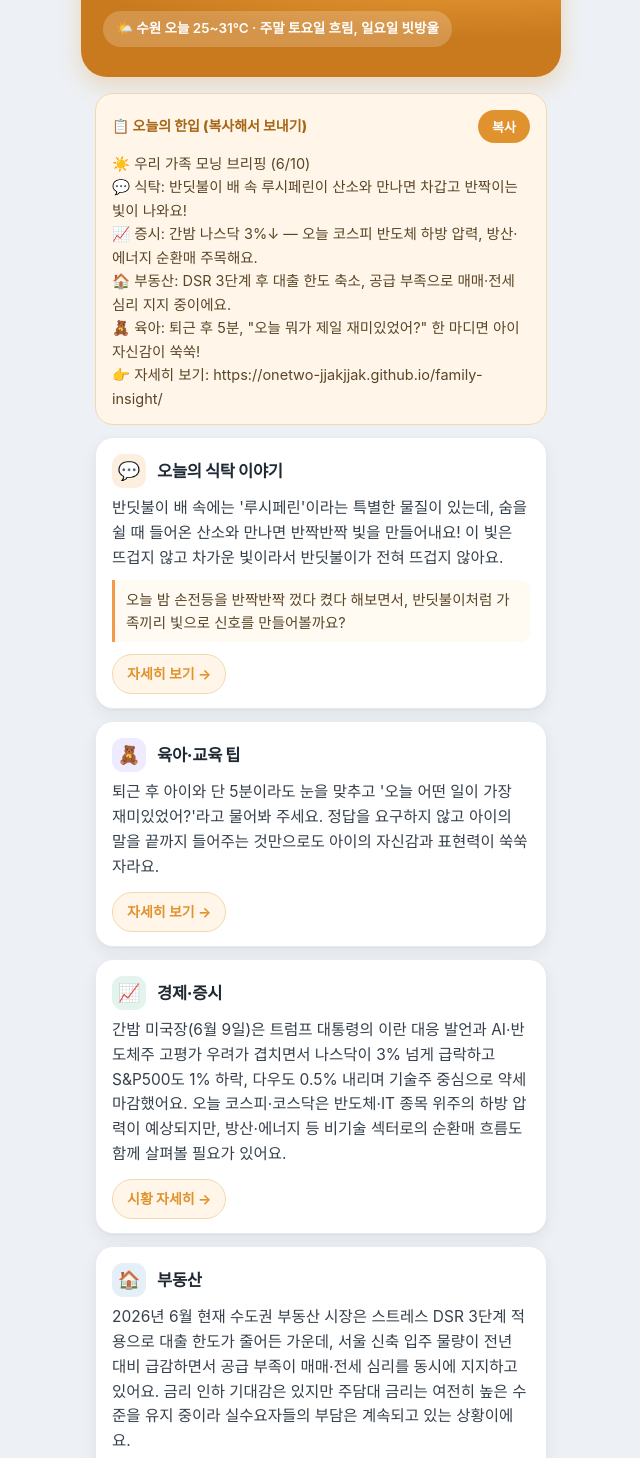
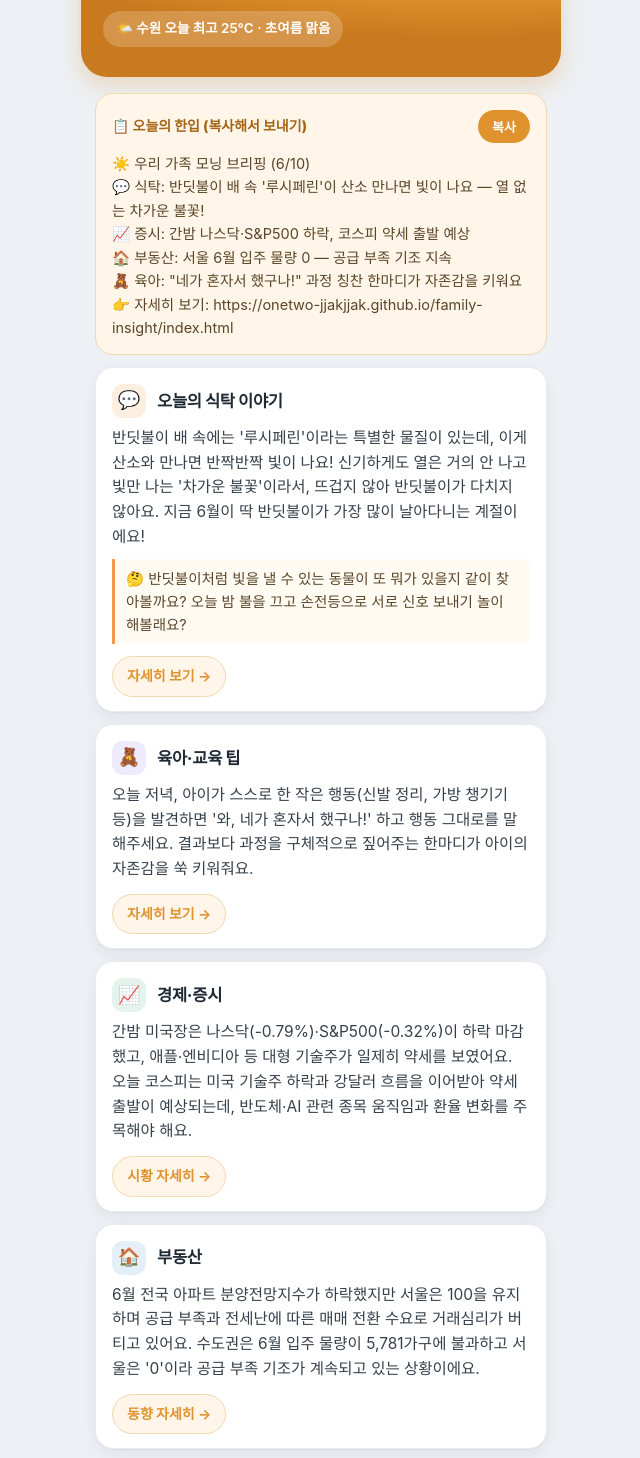
Before and after one commit to onetwo-jjakjjak/family-insight, a plain HTML site: page archive/2026-06-10.html in a window 1280 px wide. Shown: the part 117-1575 px from the top of the page, without its empty margins (319-959 px from the left). Drawn offline with Linux system fonts and the light colour scheme; a web font is replaced by a local one.

Commit message:
가족 브리핑 2026-06-10

```diff
--- a/archive/2026-06-10.html
+++ b/archive/2026-06-10.html
@@ -42,53 +42,53 @@
   <header>
     <div class="date">2026년 6월 10일 수요일</div>
     <div class="hello">좋은 아침이에요 ☀️<br>오늘의 우리 가족 이야기</div>
-    <div class="weather">🌤️ 수원 오늘 25~31℃ · 주말 토요일 흐림, 일요일 빗방울</div>
+    <div class="weather">🌤️ 수원 오늘 최고 25°C · 초여름 맑음</div>
   </header>
   <div class="copy">
     <div class="copy-head"><span>📋 오늘의 한입 (복사해서 보내기)</span><button class="copy-btn" onclick="copyCard()">복사</button></div>
     <div class="copy-body" id="cardText">☀️ 우리 가족 모닝 브리핑 (6/10)
-💬 식탁: 반딧불이 배 속 루시페린이 산소와 만나면 차갑고 반짝이는 빛이 나와요!
-📈 증시: 간밤 나스닥 3%↓ — 오늘 코스피 반도체 하방 압력, 방산·에너지 순환매 주목해요.
-🏠 부동산: DSR 3단계 후 대출 한도 축소, 공급 부족으로 매매·전세 심리 지지 중이에요.
-🧸 육아: 퇴근 후 5분, "오늘 뭐가 제일 재미있었어?" 한 마디면 아이 자신감이 쑥쑥!
-👉 자세히 보기: https://onetwo-jjakjjak.github.io/family-insight/</div>
+💬 식탁: 반딧불이 배 속 '루시페린'이 산소 만나면 빛이 나요 — 열 없는 차가운 불꽃!
+📈 증시: 간밤 나스닥·S&P500 하락, 코스피 약세 출발 예상
+🏠 부동산: 서울 6월 입주 물량 0 — 공급 부족 기조 지속
+🧸 육아: "네가 혼자서 했구나!" 과정 칭찬 한마디가 자존감을 키워요
+👉 자세히 보기: https://onetwo-jjakjjak.github.io/family-insight/index.html</div>
   </div>
   <div class="stack">
     <div class="card">
       <div class="head"><div class="chip" style="background:#FDEFE0;color:var(--c-talk)">💬</div><div class="title">오늘의 식탁 이야기</div></div>
-      <div class="body">반딧불이 배 속에는 '루시페린'이라는 특별한 물질이 있는데, 숨을 쉴 때 들어온 산소와 만나면 반짝반짝 빛을 만들어내요! 이 빛은 뜨겁지 않고 차가운 빛이라서 반딧불이가 전혀 뜨겁지 않아요.</div>
-      <div class="ask">오늘 밤 손전등을 반짝반짝 껐다 켰다 해보면서, 반딧불이처럼 가족끼리 빛으로 신호를 만들어볼까요?</div>
-      <a class="more" href="https://jr.etnews.com/20250321000150" target="_blank" rel="noopener">자세히 보기 →</a>
+      <div class="body">반딧불이 배 속에는 '루시페린'이라는 특별한 물질이 있는데, 이게 산소와 만나면 반짝반짝 빛이 나요! 신기하게도 열은 거의 안 나고 빛만 나는 '차가운 불꽃'이라서, 뜨겁지 않아 반딧불이가 다치지 않아요. 지금 6월이 딱 반딧불이가 가장 많이 날아다니는 계절이에요!</div>
+      <div class="ask">🤔 반딧불이처럼 빛을 낼 수 있는 동물이 또 뭐가 있을지 같이 찾아볼까요? 오늘 밤 불을 끄고 손전등으로 서로 신호 보내기 놀이 해볼래요?</div>
+      <a class="more" href="https://brunch.co.kr/@mnd0703/233" target="_blank" rel="noopener">자세히 보기 →</a>
     </div>
     <div class="card">
       <div class="head"><div class="chip" style="background:#EFEBFF;color:var(--c-kid)">🧸</div><div class="title">육아·교육 팁</div></div>
-      <div class="body">퇴근 후 아이와 단 5분이라도 눈을 맞추고 '오늘 어떤 일이 가장 재미있었어?'라고 물어봐 주세요. 정답을 요구하지 않고 아이의 말을 끝까지 들어주는 것만으로도 아이의 자신감과 표현력이 쑥쑥 자라요.</div>
-      <a class="more" href="https://www.chaisplay.com/stories/3199-%EC%9D%B4-%EA%B2%83%EB%A7%8C-%EC%95%8C%EB%A9%B4-%EC%95%84%EC%9D%B4%EC%99%80%EC%9D%98-%EB%8C%80%ED%99%94%EA%B0%80-%EC%89%AC%EC%9B%8C%EC%9A%94-%EC%95%84%EC%9D%B4%EC%99%80-%EB%8C%80%ED%99%94-%ED%8C%81-5%EA%B0%80%EC%A7%80" target="_blank" rel="noopener">자세히 보기 →</a>
+      <div class="body">오늘 저녁, 아이가 스스로 한 작은 행동(신발 정리, 가방 챙기기 등)을 발견하면 '와, 네가 혼자서 했구나!' 하고 행동 그대로를 말해주세요. 결과보다 과정을 구체적으로 짚어주는 한마디가 아이의 자존감을 쑥 키워줘요.</div>
+      <a class="more" href="https://www.chaisplay.com/stories/164-%EC%B9%AD%EC%B0%AC%EA%B3%BC-%EA%B2%A9%EB%A0%A4%EC%97%90%EB%8F%84-%EA%B8%B0%EC%88%A0%EC%9D%B4-%EC%9E%88%EC%96%B4%EC%9A%94-%EC%9A%B0%EB%A6%AC-%EC%95%84%EC%9D%B4-%ED%9A%A8%EA%B3%BC%EC%A0%81%EC%9D%B8-%EC%B9%AD%EC%B0%AC-%EB%B0%A9%EB%B2%95" target="_blank" rel="noopener">자세히 보기 →</a>
     </div>
     <div class="card">
       <div class="head"><div class="chip" style="background:#E4F4EC;color:var(--c-money)">📈</div><div class="title">경제·증시</div></div>
-      <div class="body">간밤 미국장(6월 9일)은 트럼프 대통령의 이란 대응 발언과 AI·반도체주 고평가 우려가 겹치면서 나스닥이 3% 넘게 급락하고 S&P500도 1% 하락, 다우도 0.5% 내리며 기술주 중심으로 약세 마감했어요. 오늘 코스피·코스닥은 반도체·IT 종목 위주의 하방 압력이 예상되지만, 방산·에너지 등 비기술 섹터로의 순환매 흐름도 함께 살펴볼 필요가 있어요.</div>
-      <a class="more" href="https://www.thestreet.com/stock-market-today/stock-market-today-dow-jones-sp-500-nasdaq-updates-june-09-2026" target="_blank" rel="noopener">시황 자세히 →</a>
+      <div class="body">간밤 미국장은 나스닥(-0.79%)·S&P500(-0.32%)이 하락 마감했고, 애플·엔비디아 등 대형 기술주가 일제히 약세를 보였어요. 오늘 코스피는 미국 기술주 하락과 강달러 흐름을 이어받아 약세 출발이 예상되는데, 반도체·AI 관련 종목 움직임과 환율 변화를 주목해야 해요.</div>
+      <a class="more" href="https://m.finance.daum.net/domestic" target="_blank" rel="noopener">시황 자세히 →</a>
     </div>
     <div class="card">
       <div class="head"><div class="chip" style="background:#E5EFF8;color:var(--c-home)">🏠</div><div class="title">부동산</div></div>
-      <div class="body">2026년 6월 현재 수도권 부동산 시장은 스트레스 DSR 3단계 적용으로 대출 한도가 줄어든 가운데, 서울 신축 입주 물량이 전년 대비 급감하면서 공급 부족이 매매·전세 심리를 동시에 지지하고 있어요. 금리 인하 기대감은 있지만 주담대 금리는 여전히 높은 수준을 유지 중이라 실수요자들의 부담은 계속되고 있는 상황이에요.</div>
-      <a class="more" href="https://kbthink.com/realestate/basics/2026-housing-market.html" target="_blank" rel="noopener">동향 자세히 →</a>
+      <div class="body">6월 전국 아파트 분양전망지수가 하락했지만 서울은 100을 유지하며 공급 부족과 전세난에 따른 매매 전환 수요로 거래심리가 버티고 있어요. 수도권은 6월 입주 물량이 5,781가구에 불과하고 서울은 '0'이라 공급 부족 기조가 계속되고 있는 상황이에요.</div>
+      <a class="more" href="https://www.newspim.com/news/view/20260609000402" target="_blank" rel="noopener">동향 자세히 →</a>
     </div>
     <div class="card">
       <div class="head"><div class="chip" style="background:#ECEEF1;color:var(--c-news)">📰</div><div class="title">주요 뉴스</div></div>
-      <div class="body">오늘은 생활·문화·경제 소식 세 가지예요. ① 비만치료제 마운자로 고용량(12.5mg·15mg)이 오늘 국내 정식 출시됐어요 — 임상에서 72주 만에 최대 22.5% 체중 감량 효과 확인! ② 2026 북중미 월드컵에 맞춰 멕시코 전역에서 K컬처 축제가 한창이에요, 케이팝·K푸드·전통연희에 현지 반응이 뜨겁다고 해요. ③ 6·3 지방선거 투표용지 수량 논란 관련 검·경 합동수사본부가 공식 출범했어요.</div>
-      <a class="more" href="https://www.thepublic.kr/news/articleView.html?idxno=306254" target="_blank" rel="noopener">뉴스 모아보기 →</a>
+      <div class="body">오늘 주목할 소식 세 가지예요. 첫째, 삼성그룹이 전 계열사를 대상으로 'AI 대전환'을 전격 선포했어요 — 임직원이 외부 생성형 AI를 업무에 직접 활용할 수 있도록 조직 전반을 바꾸겠다는 방침이에요. 둘째, 비만·당뇨 치료제 '마운자로' 고용량(12.5mg·15mg)이 오늘부터 국내에 정식 출시됐어요. 셋째, 오늘은 1987년 6·10 민주항쟁 기념일로, 관련 행사와 기념식이 전국에서 열릴 예정이에요.</div>
+      <a class="more" href="https://news.naver.com" target="_blank" rel="noopener">뉴스 모아보기 →</a>
     </div>
     <div class="card">
       <div class="head"><div class="chip" style="background:#FBE7E7;color:var(--c-health)">🩺</div><div class="title">오늘의 건강</div></div>
-      <div class="body">초여름 수원은 기온이 오르고 땀이 많이 나는 시기라, 목마르기 전에 물을 조금씩 자주 마시는 습관이 정말 중요해요. 수박·오이처럼 수분이 풍부한 제철 과일과 채소를 함께 드시면 더위도 이기고 건강도 챙길 수 있어요!</div>
-      <a class="more" href="https://kormedi.com/1595744/" target="_blank" rel="noopener">건강 팁 자세히 →</a>
+      <div class="body">초여름 더위가 시작되면 갈증을 느끼기 전부터 조금씩 자주 물을 마시는 게 좋아요. 오이·토마토처럼 수분 함량이 높은 제철 채소를 식탁에 올리면 수분 보충과 영양 챙기기를 한 번에 할 수 있어요.</div>
+      <a class="more" href="https://mdarch.co.kr/6%EC%9B%94-%EC%A0%9C%EC%B2%A0%EC%9D%8C%EC%8B%9D-%EC%B4%9D%EC%A0%95%EB%A6%AC%EF%BD%9C%EC%B4%88%EC%97%AC%EB%A6%84-%EA%B1%B4%EA%B0%95-%EB%B0%A5%EC%83%81-%EC%B6%94%EC%B2%9C-%EB%A9%94%EB%89%B4%EB%A1%9C/" target="_blank" rel="noopener">건강 팁 자세히 →</a>
     </div>
     <div class="card">
       <div class="head"><div class="chip" style="background:#E2F5F6;color:var(--c-life)">🌤️</div><div class="title">생활 · 주말</div></div>
-      <div class="body">이번 주말(6/13~14) 수원은 토요일 최고 31°C 흐린 날씨, 일요일은 25°C에 가벼운 빗방울이 예상되니 우산 챙겨 나가세요! 수원화성 일대에서는 '한옥에서 노는 주말' 상설 프로그램과 화성행궁 야간개장이 진행 중이고, 6월 제철 식재료인 참외와 햇감자로 간단히 냉채나 감자전을 만들어 보는 것도 좋아요.</div>
-      <a class="more" href="https://www.korea247.kr/south-korea/gyeonggi-do/weather-suwon/" target="_blank" rel="noopener">주말 나들이 →</a>
+      <div class="body">오늘 수원은 최고 25°C 안팎의 초여름 날씨로 나들이하기 좋아요. 이번 주말(6/13~14)엔 수원화성 일대 산책과 함께 경기관광플랫폼에서 확인할 수 있는 지역 공연·행사를 노려보세요. 6월 제철인 감자·오이·참외로 간단히 오이냉국이나 감자볶음을 해두면 더위에 지친 입맛을 돋우기에 딱이에요.</div>
+      <a class="more" href="https://fnbplanet.com/6%EC%9B%94-%EC%A0%9C%EC%B2%A0%EC%9D%8C%EC%8B%9D-%EC%B6%94%EC%B2%9C-%EA%B3%BC%EC%9D%BC%C2%B7%EC%B1%84%EC%86%8C%C2%B7%ED%95%B4%EC%82%B0%EB%AC%BC-%EA%B3%A0%EB%A5%B4%EB%8A%94-%EB%B2%95%EA%B9%8C%EC%A7%80/" target="_blank" rel="noopener">주말 나들이 →</a>
     </div>
   </div>
   <footer>매일 아침 자동 생성 · 출처는 각 '자세히 보기' 링크 참고<br>※ 투자·의료 정보는 참고용이며 판단의 책임은 본인에게 있어요.</footer>
```
Also changed, not shown: index.html (+21 -21 lines), 1 other file.
